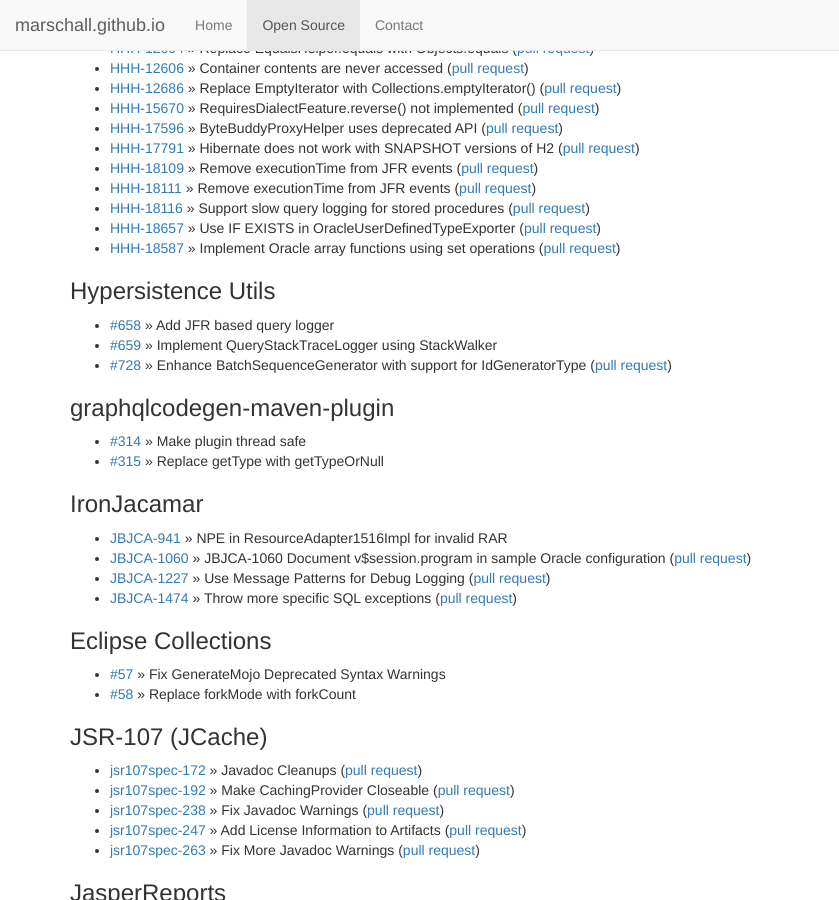
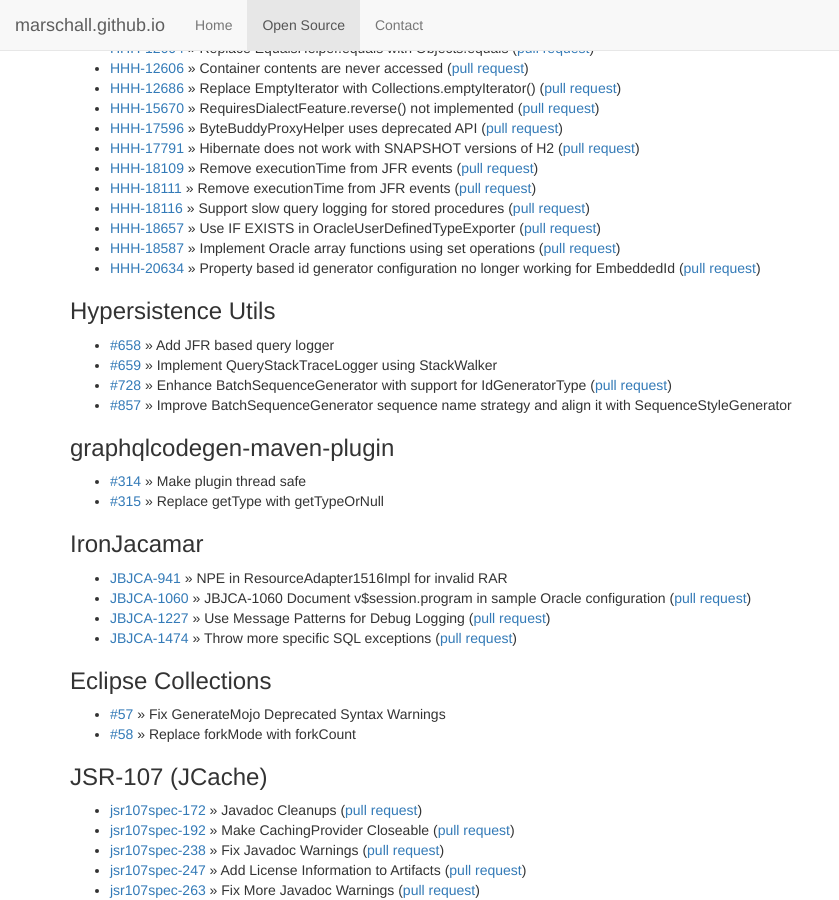
Before and after one commit to marschall/marschall.github.com, a Jekyll site: the page built from open-source.html, in a window 1280 px wide and 900 px high, scrolled down 5434 px. Shown: the whole window, without its empty margins (0-839 px from the left). Built offline with Jekyll 4.4.1, drawn with Linux system fonts in a browser that asks for light colours.

Commit message:
add hibernate fixes

```diff
--- a/open-source.html
+++ b/open-source.html
@@ -332,12 +332,14 @@
   <li><a href="https://hibernate.atlassian.net/browse/HHH-18116">HHH-18116</a> &raquo; Support slow query logging for stored procedures (<a href="https://github.com/hibernate/hibernate-orm/pull/8382">pull request</a>)</li>
   <li><a href="https://hibernate.atlassian.net/browse/HHH-18657">HHH-18657</a> &raquo; Use IF EXISTS in OracleUserDefinedTypeExporter (<a href="https://github.com/hibernate/hibernate-orm/pull/9001">pull request</a>)</li>
   <li><a href="https://hibernate.atlassian.net/browse/HHH-18587">HHH-18587</a> &raquo; Implement Oracle array functions using set operations (<a href="https://github.com/hibernate/hibernate-orm/pull/8903">pull request</a>)</li>
+  <li><a href="https://hibernate.atlassian.net/browse/HHH-20634">HHH-20634</a> &raquo; Property based id generator configuration no longer working for EmbeddedId (<a href="https://github.com/hibernate/hibernate-orm/pull/12943">pull request</a>)</li>
 </ul>
 <h3>Hypersistence Utils</h3>
 <ul>
   <li><a href="https://github.com/vladmihalcea/hypersistence-utils/pull/658">#658</a> &raquo; Add JFR based query logger</li>
   <li><a href="https://github.com/vladmihalcea/hypersistence-utils/pull/659">#659</a> &raquo; Implement QueryStackTraceLogger using StackWalker</li>
   <li><a href="https://github.com/vladmihalcea/hypersistence-utils/issues/728">#728</a> &raquo; Enhance BatchSequenceGenerator with support for IdGeneratorType (<a href="https://github.com/vladmihalcea/hypersistence-utils/pull/729">pull request</a>)</li>
+  <li><a href="https://github.com/vladmihalcea/hypersistence-utils/pull/857">#857</a> &raquo; Improve BatchSequenceGenerator sequence name strategy and align it with SequenceStyleGenerator</li>
 </ul>
 <h3>graphqlcodegen-maven-plugin</h3>
 <ul>
```
